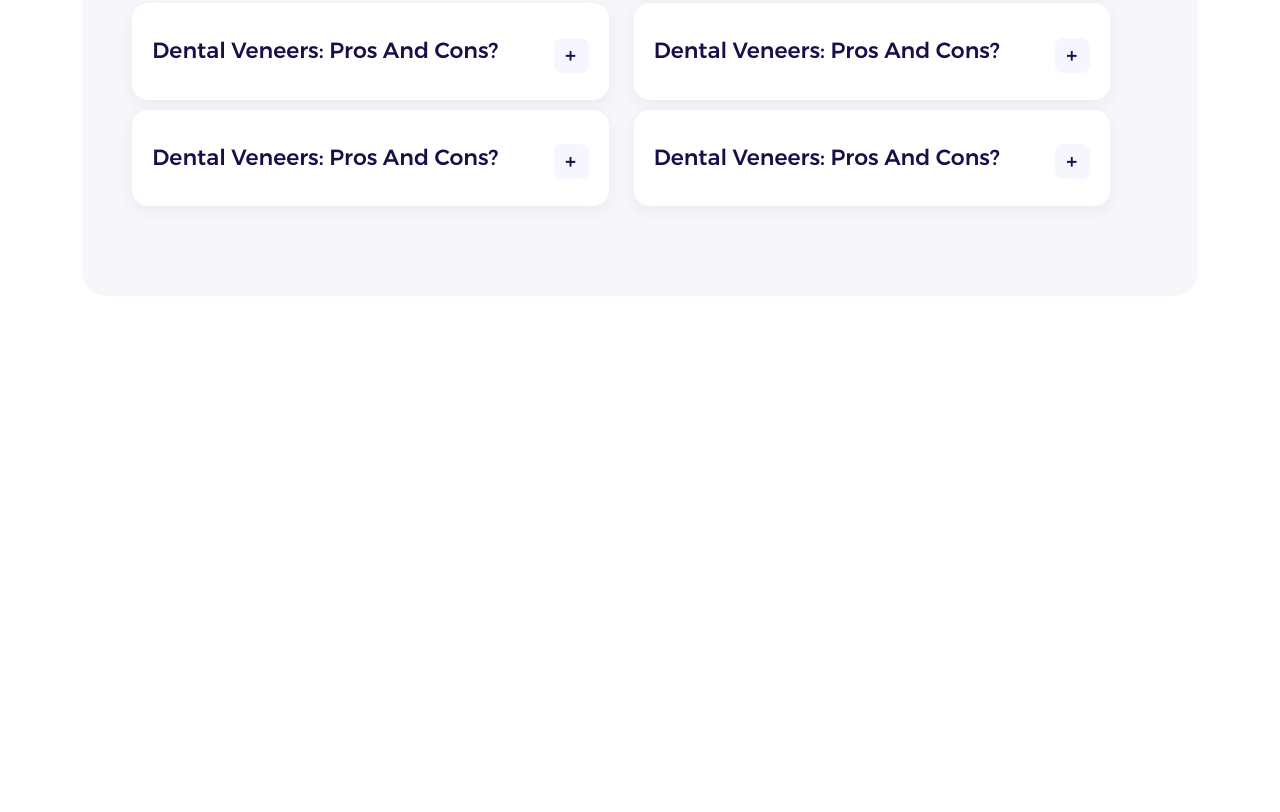
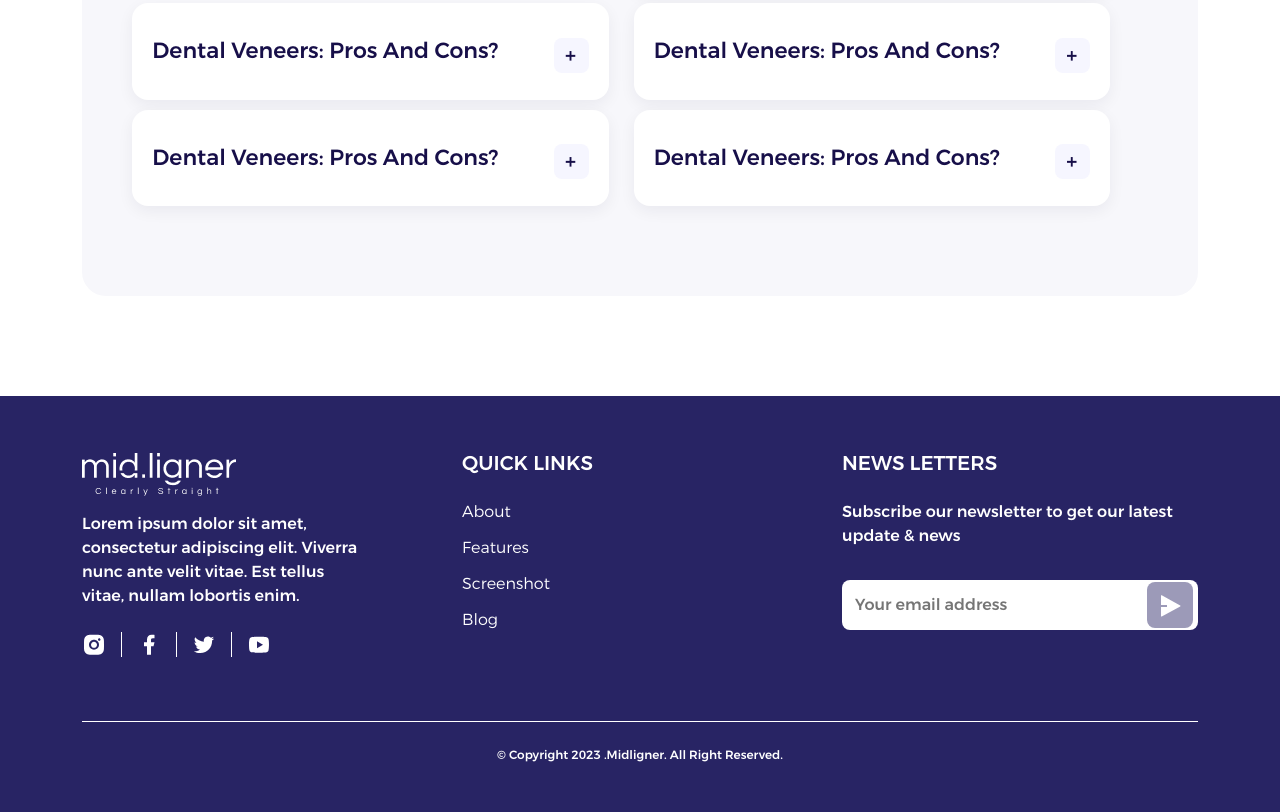
Before and after one commit to Hazem221/Midligner, a plain HTML site: page index.html in a window 1280 px wide. Shown: the part 6039-6851 px from the top of the page. Before the commit the page ends 6435 px from the top, so only its background shows below. Drawn offline with Linux system fonts and the light colour scheme; a web font is replaced by a local one.

Commit message:
complete footer

```diff
--- a/css/sass/_footer.scss
+++ b/css/sass/_footer.scss
@@ -0,0 +1,96 @@
+.footer {
+    background-color: #282464;
+    padding-top: 56px;
+    padding-bottom: 3rem;
+
+    &__logo {
+        max-width: 100%;
+        margin-bottom: 1rem;
+    }
+
+    &__description {
+        font-size: 16px;
+        margin-bottom: 24px;
+        max-width: 80%;
+    }
+
+    &__social-icons {
+        ul {
+            list-style: none;
+            padding: 0;
+            gap: 15px;
+
+            li {
+                border-right: 1px solid #fff;
+                padding-right: 15px;
+
+                &:last-child {
+                    border: none;
+                }
+            }
+        }
+    }
+
+    &__quick-links {
+        list-style: none;
+        padding: 0;
+
+        li {
+            margin-bottom: 12px;
+
+            a {
+                text-decoration: none;
+                font-weight: 300;
+            }
+        }
+    }
+
+    .news-letter {
+        &__content {
+            font-size: 16px;
+            margin-bottom: 32px;
+        }
+
+        .subscribe-input {
+            // border: 1px solid #DADBDC;
+            border-radius: 8px;
+            overflow: hidden;
+            max-width: 500px;
+            // margin: auto;
+            // margin-bottom: 80px !important;
+            background-color: #fff;
+
+            input {
+                border: none;
+                border-radius: 30px;
+                padding: 13px;
+
+                &:focus {
+                    outline: none;
+                }
+            }
+
+            button {
+                border: none;
+                border-radius: 8px;
+                background-color: #9C9AB8;
+                color: #fff;
+                width: 52px;
+                height: 46px;
+                text-align: center;
+                margin-right: 5px;
+            }
+        }
+    }
+
+    .sub-footer {
+        margin-top: 3rem;
+        border-top: 1px solid #fff;
+
+        &__copy-rights {
+            padding-top: 1.5rem;
+            font-size: 12px;
+            margin-bottom: 0;
+        }
+    }
+}
--- a/index.html
+++ b/index.html
@@ -453,6 +453,93 @@
       </div>
     </section>
 
+    <footer class="footer">
+      <div class="container">
+        <div class="row">
+          <div class="col-12 col-md-4">
+            <a href="#">
+              <img class="footer__logo" src="./images/footer-logo.png" alt="footer-logo">
+            </a>
+
+            <p class="white-text footer__description">Lorem ipsum dolor sit amet, consectetur adipiscing elit. Viverra
+              nunc ante velit
+              vitae. Est tellus vitae,
+              nullam lobortis enim.</p>
+
+            <div class="footer__social-icons">
+              <ul class="d-flex">
+                <li>
+                  <a href="#" target="_blank">
+                    <img src="./images/instagram-fill.svg" alt="instagram">
+                  </a>
+                </li>
+                <li>
+                  <a href="#" target="_blank">
+                    <img src="./images/facebook-fill.svg" alt="facebook">
+                  </a>
+
+                </li>
+                <li>
+                  <a href="#" target="_blank">
+                    <img src="./images/twitter-fill.svg" alt="twitter">
+                  </a>
+                </li>
+                <li>
+                  <a href="#" target="_blank">
+                    <img src="./images/youtube-fill.svg" alt="youtube">
+                  </a>
+                </li>
+              </ul>
+
+            </div>
+          </div>
+          <div class="col-12 col-md-4">
+            <h5 class="white-text mb-4">
+              QUICK LINKS
+            </h5>
+
+            <ul class="footer__quick-links">
+              <li>
+                <a href="#" class="white-text">About</a>
+              </li>
+              <li>
+                <a href="#" class="white-text">Features</a>
+              </li>
+              <li>
+                <a href="#" class="white-text">Screenshot</a>
+              </li>
+              <li>
+                <a href="#" class="white-text">Blog</a>
+              </li>
+            </ul>
+          </div>
+
+          <div class="col-12 col-md-4 news-letter">
+            <h5 class="news-letter__title white-text mb-4">
+              NEWS LETTERS
+            </h5>
+
+
+            <p class="white-text news-letter__content">Subscribe our newsletter to get our latest
+              update & news</p>
+
+            <form class="text-center subscribe-input d-flex justify-content-between align-items-center my-3" action="">
+              <input class="w-100" type="email" required placeholder="Your email address">
+              <button>
+                <img src="./images/send.svg" alt="send">
+              </button>
+            </form>
+          </div>
+
+        </div>
+        <div class="sub-footer">
+          <p class="white-text text-center sub-footer__copy-rights">
+            &copy; Copyright 2023 .Midligner. All Right Reserved.
+          </p>
+        </div>
+      </div>
+    </footer>
+
   </main>
 
 
```
Also changed, not shown: css/index.css, images/facebook-fill.svg (added), images/footer-logo.png (added), images/instagram-fill.svg (added), images/send.svg (added), images/twitter-fill.svg (added), images/youtube-fill.svg (added), 1 other file.
